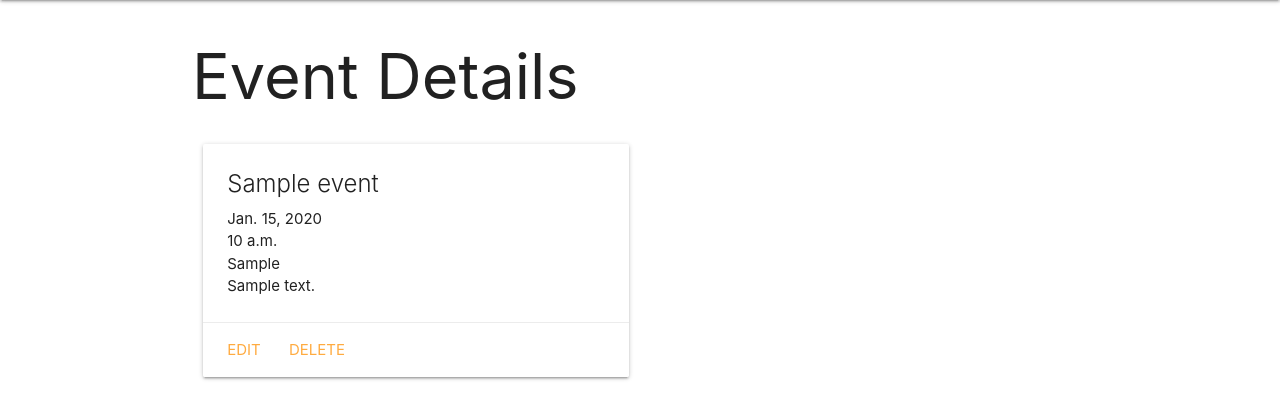
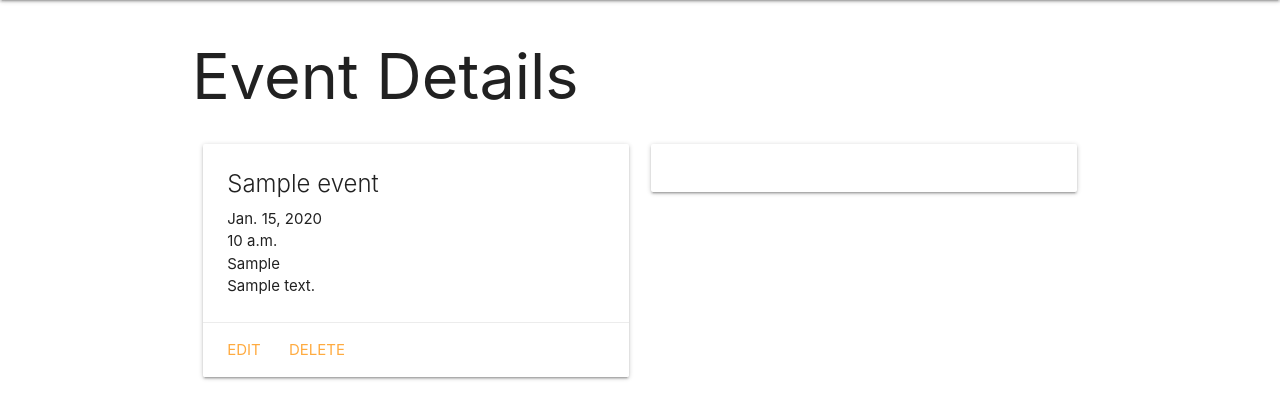
Before and after one commit to jaclynscarey/clanplan, a Django app: page /events/1/ in a window 1280 px wide. Shown: the part 64-458 px from the top of the page. Run offline with Django 4.2, Linux system fonts and the light colour scheme; a user stored in the database is signed in; tables that the repository leaves empty hold one stand-in row (values such as "Sample post").

Commit message:
wip: edit weather forecast card

```diff
--- a/main_app/static/js/script.js
+++ b/main_app/static/js/script.js
@@ -21,7 +21,7 @@ if (navigator.geolocation) {
                     // Update the weather-forecast element in the detail.html page with the forecast data
                     const weatherForecastElement = document.getElementById('weather-forecast');
                     weatherForecastElement.innerHTML = `
-                        <h2>Weather Forecast</h2>
+                        <span class="card-title">Weather Forecast</span>
                         <p>Max Temperature: ${forecastData.temperature_2m_max[0]} °F</p>
                         <p>Min Temperature: ${forecastData.temperature_2m_min[0]} °F</p>
                         <p>Precipitation Probability: ${forecastData.precipitation_probability_max[0]}%</p>
--- a/main_app/templates/events/detail.html
+++ b/main_app/templates/events/detail.html
@@ -25,9 +25,14 @@
             </div>
         </div>
     </div>
+    <div class="col s6">
+        <div class="card">
+            <div class="card-content" id="weather-forecast">
+            </div>
+        </div>
+    </div>
 </div>
 
-<!-- Placeholder for weather forecast -->
-<div id="weather-forecast"></div>
+
 
 {% endblock %}
```
